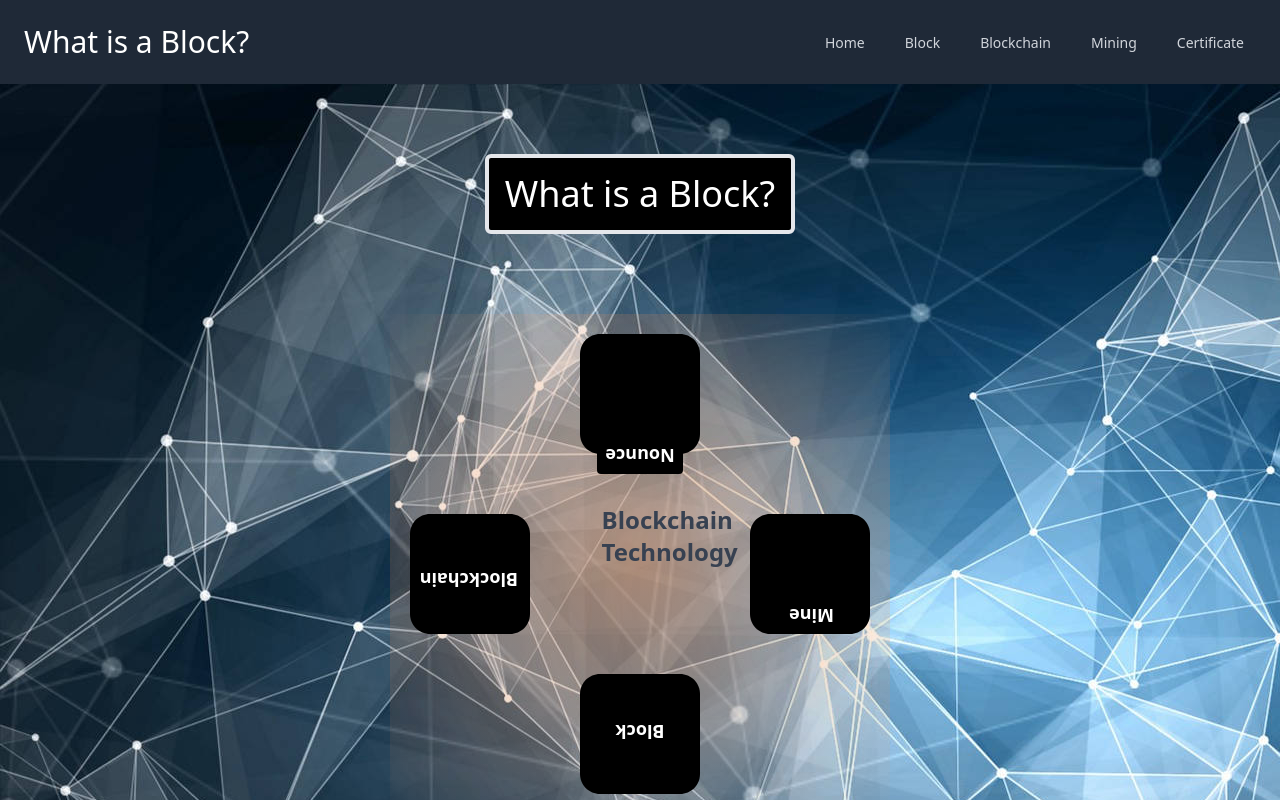
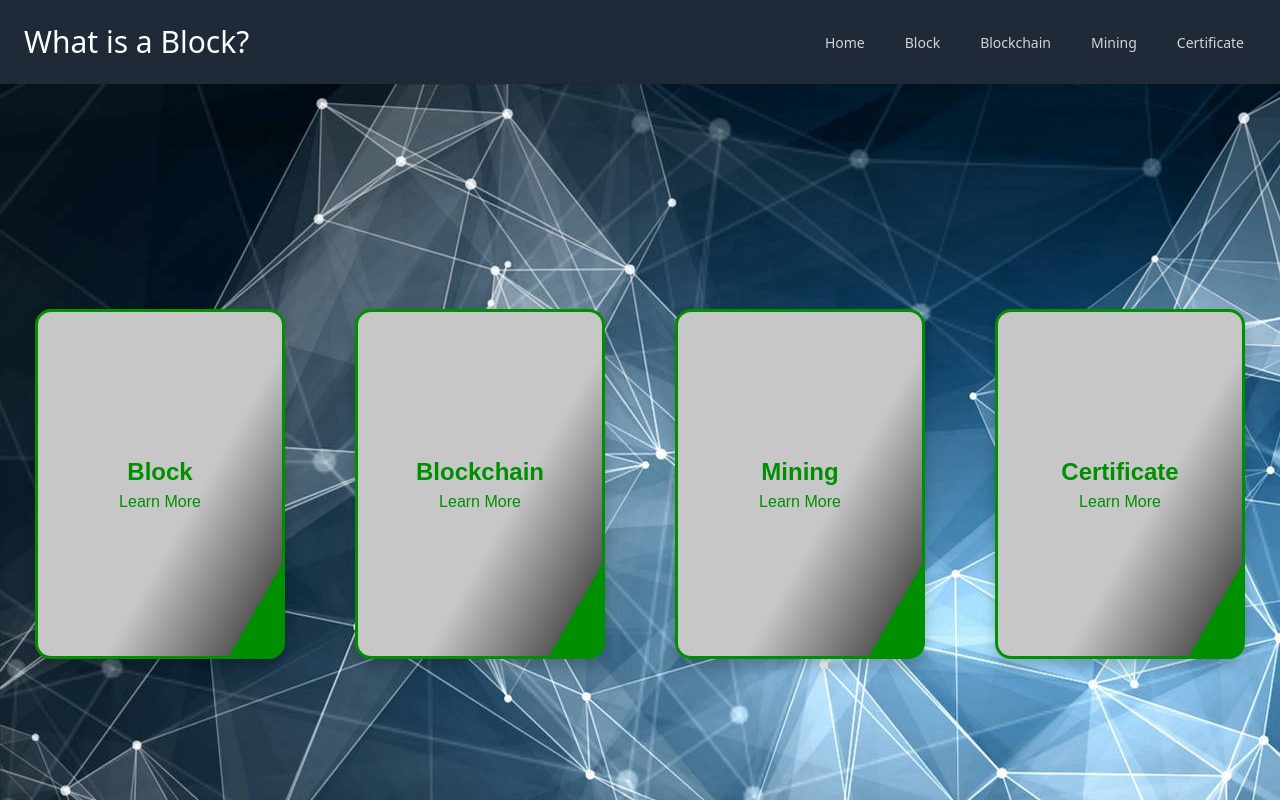
Before and after one commit to oscarrecenlarsson/what-is-a-block, a Vue app in the folder wiab-frontend/: page / in a window 1280 px wide. Shown: the top 800 px of the page. Built offline with nearby package versions, Linux system fonts and the light colour scheme.

Commit message:
Fixed frontpage and cards css

```diff
--- a/wiab-frontend/src/components/pages/LandingPage.vue
+++ b/wiab-frontend/src/components/pages/LandingPage.vue
@@ -1,6 +1,5 @@
 <script setup lang="ts">
 import bgImage1 from "../../assets/blockchain-white-and-blue-sections-e1xrmn9wneve45yx.jpg";
-import bgImage3 from "../../assets/3d-digital-background-with-connecting-lines-dots.jpg";
 
 // const navigateToHome = () => {
 //   { path: "/blockchain", component: BlockchainPageView },
@@ -9,63 +8,8 @@ import bgImage3 from "../../assets/3d-digital-background-with-connecting-lines-d
 
 <template>
   <div
+    class="h-screen w-full flex items-center justify-center flex-col section-2"
     :style="{ backgroundImage: `url(${bgImage1}) ` }"
-    class="h-screen w-full flex items-center justify-center flex-col section-1"
-  >
-    <h1
-      class="text-4xl animate-slide-in-from-left text-white border-4 rounded-md bg-black p-4 mb-20"
-    >
-      What is a Block?
-    </h1>
-    <div class="content">
-      <div class="block-icons flex flex-col font-bold">
-        <div class="flex justify-center">
-          <font-awesome-icon
-            icon="stop"
-            class="fa-solid fa-stop size-40 block-1"
-          />
-          <span
-            class="absolute text-white text-lg font-bold bg-black px-2 py-1 mt-16 rounded shadow-lg"
-            >Block</span
-          >
-        </div>
-        <div class="flex justify-between">
-          <font-awesome-icon
-            icon="stop"
-            class="fa-solid fa-stop size-40 block-2"
-          />
-          <span
-            class="absolute text-white text-lg font-bold bg-black px-2 py-1 mt-14 rounded shadow-lg ml-[364px]"
-            >Blockchain</span
-          >
-          <font-awesome-icon
-            icon="stop"
-            class="fa-solid fa-stop size-40 block-3"
-          />
-          <span
-            class="absolute text-white text-lg font-bold mt-[20px] bg-black mt-16 px-2 py-1 rounded shadow-lg ml-12 mt-[10px]"
-            >Mine</span
-          >
-        </div>
-        <div class="flex justify-center">
-          <font-awesome-icon
-            icon="stop"
-            class="fa-solid fa-stop size-40 block-4 mt-[20px]"
-          />
-          <span
-            class="absolute text-white text-lg font-bold mt-[20px] bg-black mt-20 px-2 py-1 rounded shadow-lg"
-            >Nounce</span
-          >
-        </div>
-      </div>
-      <h1 class="block-text text-2xl font-bold text-gray-700">
-        Blockchain<br />Technology
-      </h1>
-    </div>
-  </div>
-  <div
-    class="h-screen w-full flex items-center justify-center flex-col section-2"
-    :style="{ backgroundImage: `url(${bgImage3}) ` }"
   >
     <div class="flip-card-container">
       <div class="flip-card">
@@ -150,42 +94,6 @@ import bgImage3 from "../../assets/3d-digital-background-with-connecting-lines-d
 </template>
 
 <style scoped>
-.content {
-  display: flex;
-  width: 500px;
-  height: 500px;
-  background: radial-gradient(520px, #f08f538c, transparent 70%);
-}
-.block-text {
-  position: absolute;
-  top: 63%;
-  left: 47%;
-}
-.block-icons {
-  height: 100%;
-  width: 500px;
-  animation: rotation 10s linear infinite;
-}
-@keyframes rotation {
-  100% {
-    transform: rotate(360deg);
-  }
-}
-.block-icons font-awesome-icon {
-  position: relative;
-}
-
-@keyframes slide-in-from-left {
-  0% {
-    transform: translateX(-1000%);
-    opacity: 0;
-  }
-  100% {
-    transform: translateX(0);
-    opacity: 1;
-  }
-}
-
 .animate-slide-in-from-left {
   animation: slide-in-from-left 3s ease-out;
 }
@@ -236,28 +144,29 @@ import bgImage3 from "../../assets/3d-digital-background-with-connecting-lines-d
   height: 100%;
   -webkit-backface-visibility: hidden;
   backface-visibility: hidden;
-  border: 1px solid coral;
+  border: 3px solid rgb(0, 143, 0);
   border-radius: 1rem;
 }
 
 .flip-card-front {
   background: linear-gradient(
     120deg,
-    rgb(11, 37, 144) 60%,
-    rgb(249, 238, 235) 88%,
+    rgb(199, 199, 199) 60%,
+    rgb(89, 89, 89) 88%,
     rgb(110, 99, 95) 40%,
-    rgb(200, 87, 0) 48%
+    rgb(0, 143, 0) 48%
   );
-  color: rgb(200, 87, 0);
+  color: rgb(0, 143, 0);
 }
 
 .flip-card-back {
   background: linear-gradient(
     120deg,
-    rgb(200, 87, 0) 48% rgb(110, 99, 95) 40%,
+    rgb(0, 0, 0) 48% rgb(110, 99, 95) 40%,
     rgb(249, 238, 235) 88%,
     rgb(11, 37, 144) 60%
   );
+  border-color: rgb(0, 0, 0);
   color: white;
   transform: rotateY(180deg);
 }
```
Also changed, not shown: wiab-frontend/src/assets/3d-render-abstract-with-connecting-lines-dots-modern-communications.jpg (deleted).
